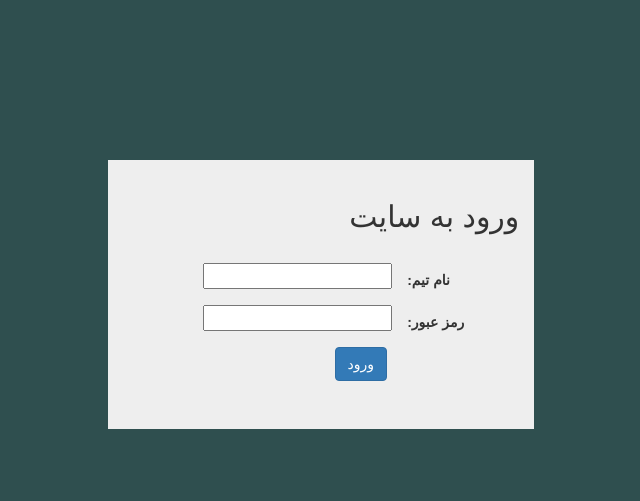
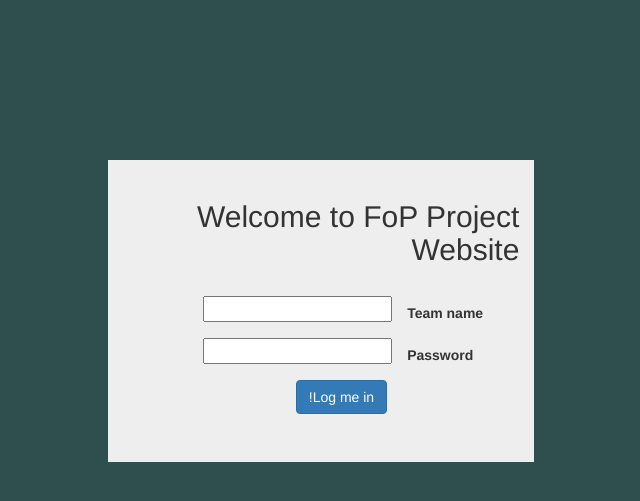
Before and after one commit to Kianoosh76/fop-project, a Django app: template teams/templates/teams/login.html in a window 1280 px wide. Shown: the top 501 px of the page, without its empty margins (319-959 px from the left). Run offline with Django 3.2, Linux system fonts and the light colour scheme; the template is opened without the code that fills it, so the values that code supplies are empty, except form fields; tables that the repository leaves empty hold one stand-in row (values such as "Sample post"); form fields are guessed from the names that the template uses; some libraries are stand-ins or nearby versions.

Commit message:
changes in templates

```diff
--- a/teams/templates/teams/login.html
+++ b/teams/templates/teams/login.html
@@ -1,7 +1,6 @@
 {% extends 'base.html' %}
 {% load widget_tweaks %}
 
-{% block title %}ورود{% endblock %}
 {% block content %}
     <style>
     body{
@@ -9,25 +8,24 @@
     }
     </style>
     <div class="jumbotron col-sm-4 col-sm-offset-4 col-xs-10 col-xs-offset-1 ajab" style="position: fixed; top:20%;padding-top: 20px;">
-        <h2>ورود به سایت</h2>
+        <h2>Welcome to FoP Project Website</h2>
         <br>
         <form method="post" class="form-horizontal">
             {% csrf_token %}
             {% if form.errors %}
                 <div class="alert alert-danger alert-dismissable fade in">
                     <a href="#" class="close" data-dismiss="alert" aria-label="close">&times;</a>
-                    نام تیم یا رمز عبور نادرست می باشد.
-                </div>
+Eiter team name or password is incorrect                </div>
             {% endif %}
             <div class="form-group">
-                <label class="control-label col-xs-4" for="id_username">نام تیم:</label>
+                <label class="control-label col-xs-4" for="id_username">Team name</label>
                 {{ form.username|add_class:'form-control col-sm-6 col-xs-7'  }}
             </div>
             <div class="form-group">
-                <label class="control-label col-xs-4" for="id_password">رمز عبور:</label>
+                <label class="control-label col-xs-4" for="id_password">Password</label>
                 {{ form.password|add_class:'form-control col-sm-6 col-xs-7' }}
             </div>
-            <button class="col-xs-offset-4 btn btn-primary" type="submit">ورود</button>
+            <button class="col-xs-offset-4 btn btn-primary" type="submit">Log me in!</button>
         </form>
     </div>
 {% endblock %}
--- a/templates/base.html
+++ b/templates/base.html
@@ -8,7 +8,7 @@
     <script src="{% static 'jquery.min.js' %}"></script>
     <script src="{% static 'bootstrap.min.js'%}"></script>
     <link rel="stylesheet" href="{% static "/bootstrap-rtl.min.css"%}">
-    <title>{% block title %}
+    <title>{% block title %}FoP Project
     {% endblock %}</title>
 </head>
 
```
